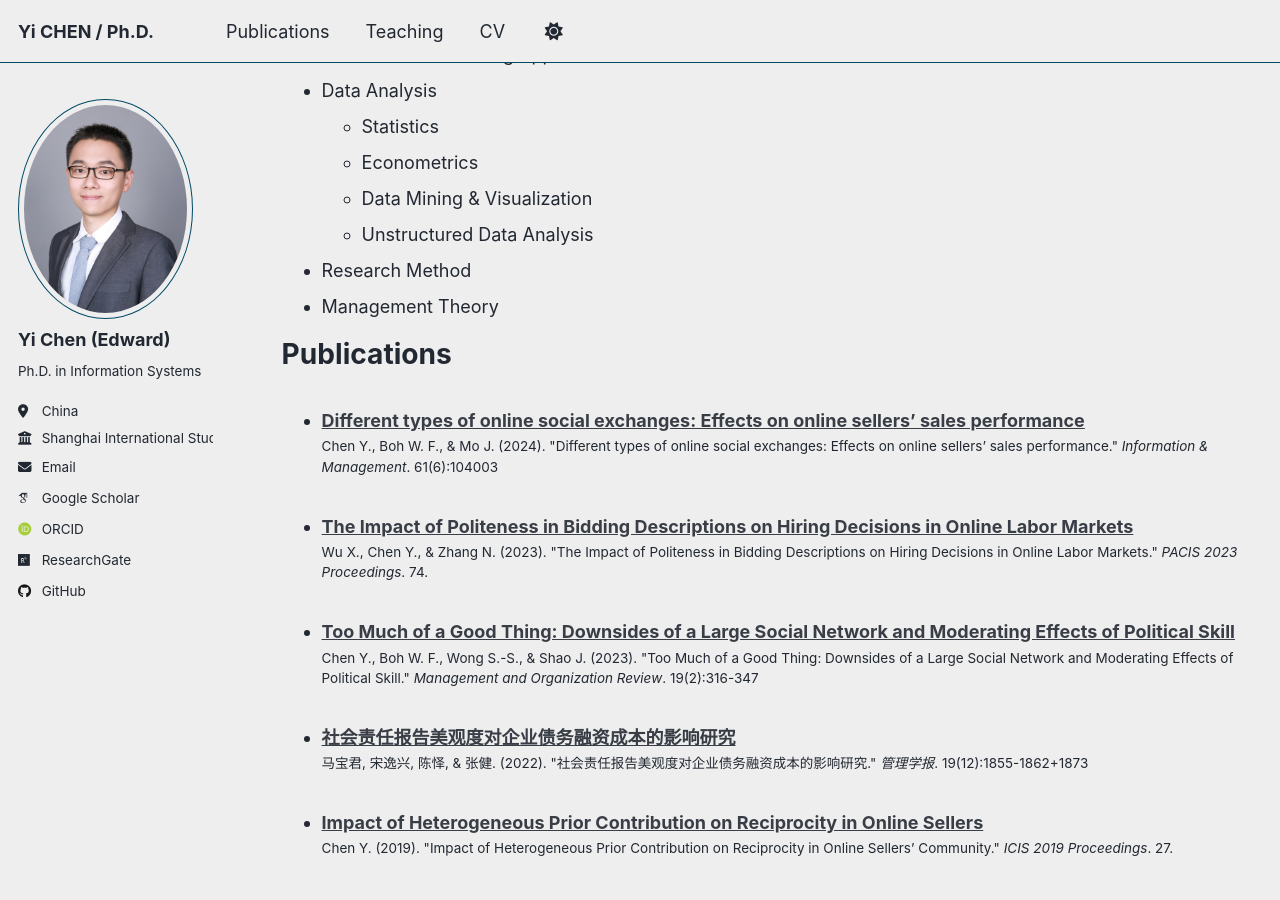
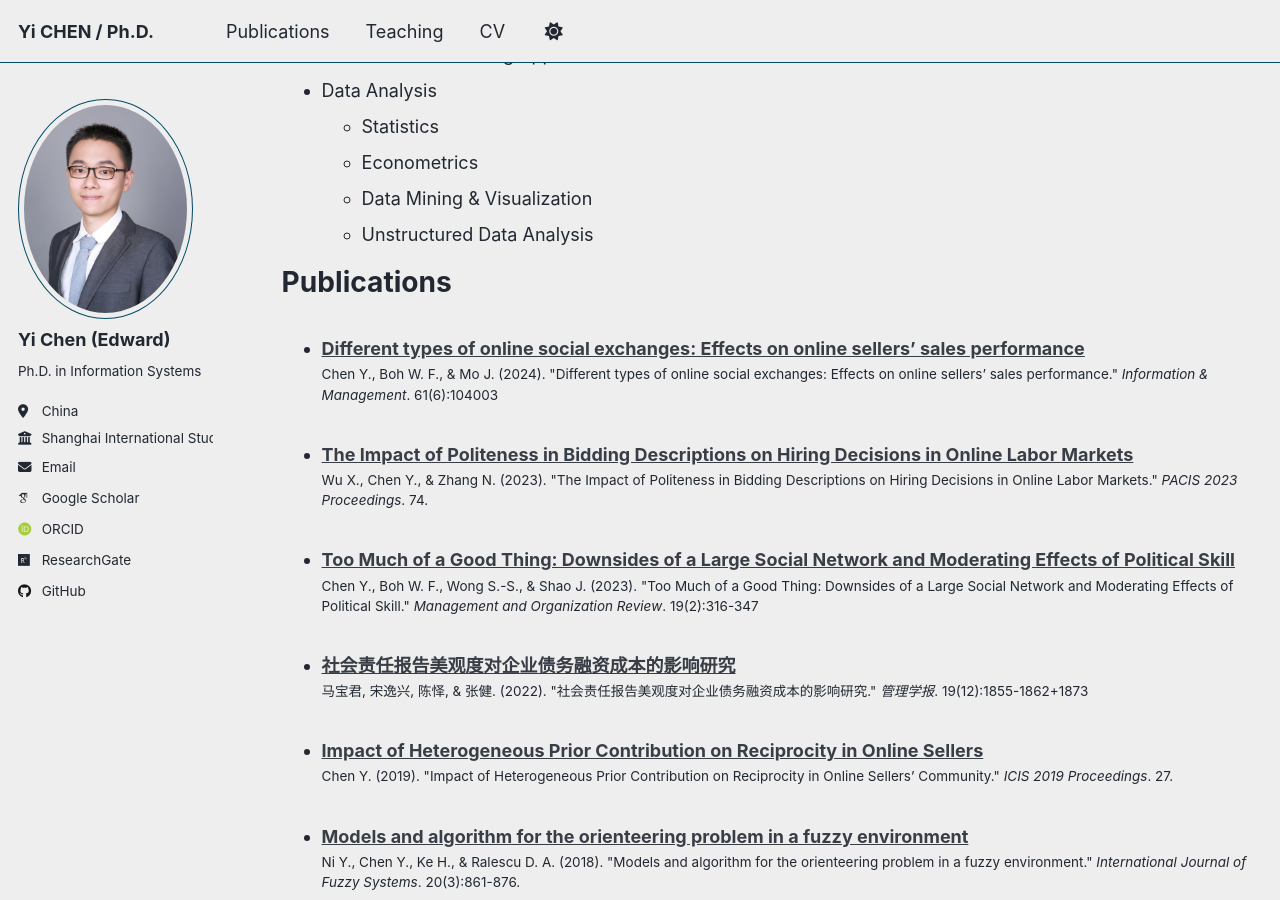
Before and after one commit to chenyi-edward/chenyi-edward.github.io, a Jekyll site: the page built from _pages/cv.md, in a window 1280 px wide and 900 px high, scrolled down 526 px. Built offline with Jekyll 4.4.1, drawn with Linux system fonts in a browser that asks for light colours; some web fonts are replaced; a script that is not in the unit is left out.

Commit message:
Update cv.md

```diff
--- a/_pages/cv.md
+++ b/_pages/cv.md
@@ -30,8 +30,6 @@ Skills
   * Econometrics
   * Data Mining & Visualization
   * Unstructured Data Analysis
-* Research Method
-* Management Theory
 
 Publications
 ======
```
